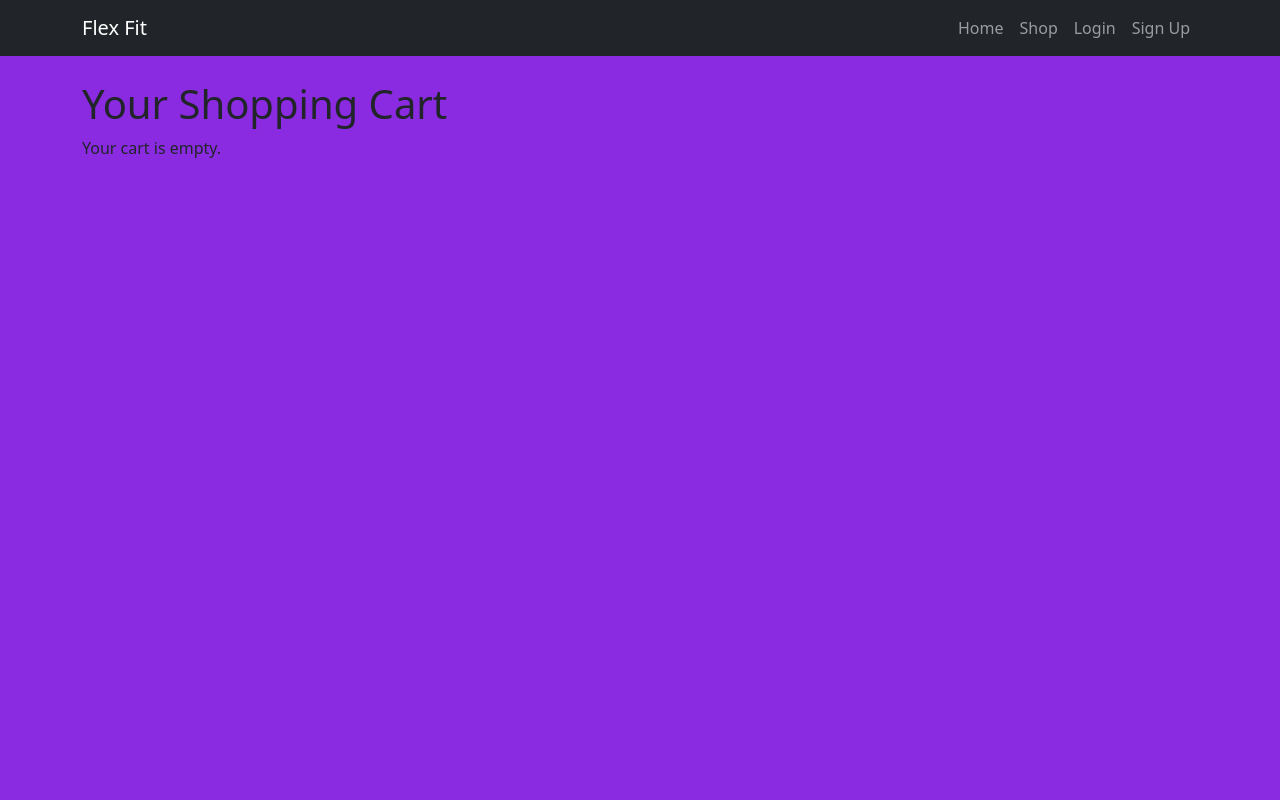
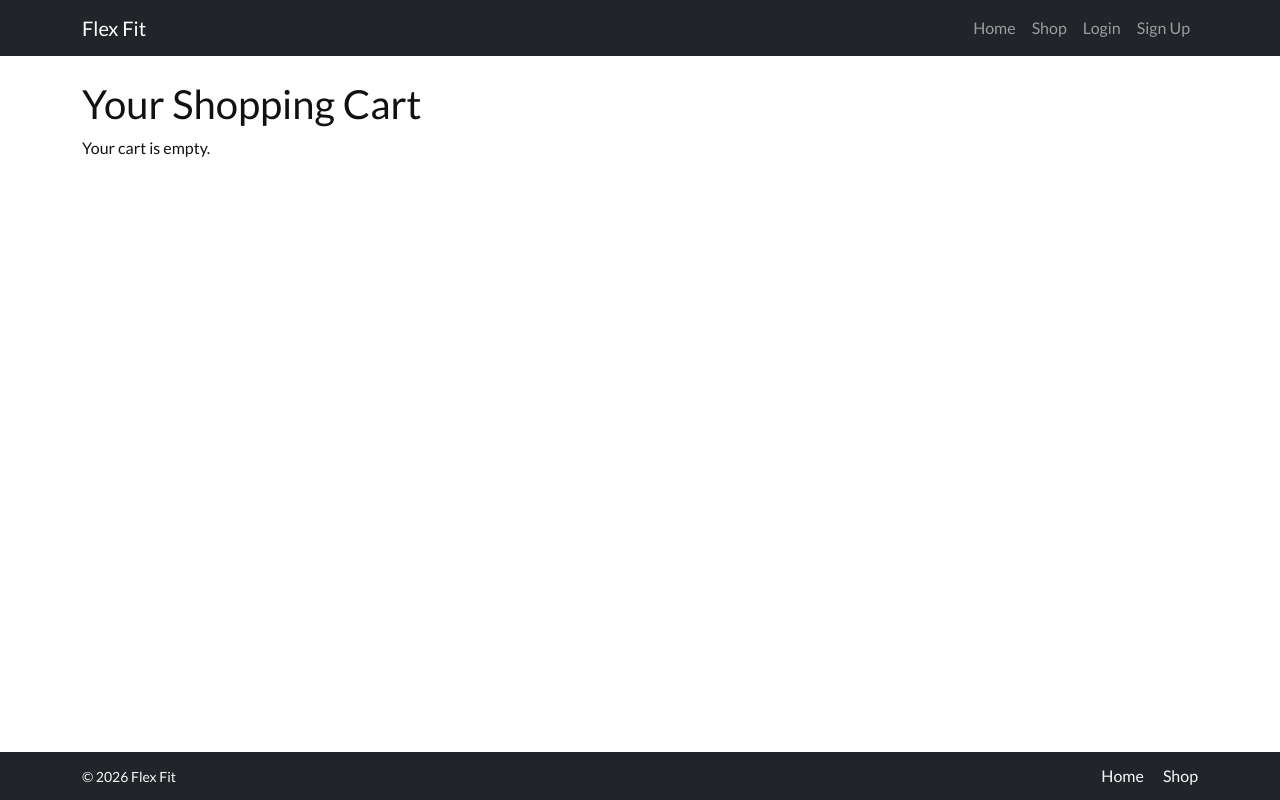
Before and after one commit to mariebernf/Flex_Fit_P4, a Django app: page /cart/ in a window 1280 px wide. Run offline with Django 5.2, Linux system fonts and the light colour scheme.

Commit message:
Add footer, Google fonts, and styling

```diff
--- a/static/css/style.css
+++ b/static/css/style.css
@@ -1,9 +1,38 @@
-body {
-    background-color: blueviolet;
+html, body {
+    height: 100%;
 }
 
+body {
+    display: flex;
+    flex-direction: column;
+    font-family: 'Lato', sans-serif;
+    background-color: #ffffff;
+    color: #111;
+}
+
+main {
+    flex: 1;
+}
+
+/* Product cards */
 .card-img-top {
     height: 350px;
     width: 100%;
     object-fit: cover;
 }
+
+/* Footer styling */
+.site-footer {
+    background-color: #212529;
+    color: #ffffff;
+    padding: 0.75rem 0;
+}
+
+.site-footer a {
+    color: #fff;
+    text-decoration: none;
+}
+
+.site-footer a:hover {
+    text-decoration: underline;
+}
--- a/templates/base.html
+++ b/templates/base.html
@@ -8,6 +8,11 @@
 
     <!-- Bootstrap CSS -->
     <link href="https://cdn.jsdelivr.net/npm/bootstrap@5.3.2/dist/css/bootstrap.min.css" rel="stylesheet">
+
+    <!-- Google Fonts Lato -->
+    <link rel="preconnect" href="https://fonts.googleapis.com">
+    <link rel="preconnect" href="https://fonts.gstatic.com" crossorigin>
+    <link href="https://fonts.googleapis.com/css2?family=Lato:wght@400;700&display=swap" rel="stylesheet">
 
     <!-- CSS -->
      <link rel="stylesheet" href="{% static 'css/style.css' %}">
@@ -61,6 +66,21 @@
     {% block content %}{% endblock %}
 </main>
 
+<!-- Footer -->
+<footer class="site-footer navbar navbar-dark bg-dark">
+    <div class="container d-flex justify-content-between align-items-center">
+
+        <span class="text-light small">
+            &copy; {% now "Y" %} Flex Fit
+        </span>
+
+        <div class="footer-links">
+            <a href="/" class="text-light me-3">Home</a>
+            <a href="/products/" class="text-light">Shop</a>
+        </div>
+    </div>
+</footer>
+
 <!-- Bootstrap JS -->
 <script src="https://cdn.jsdelivr.net/npm/bootstrap@5.3.2/dist/js/bootstrap.bundle.min.js"></script>
 
```
